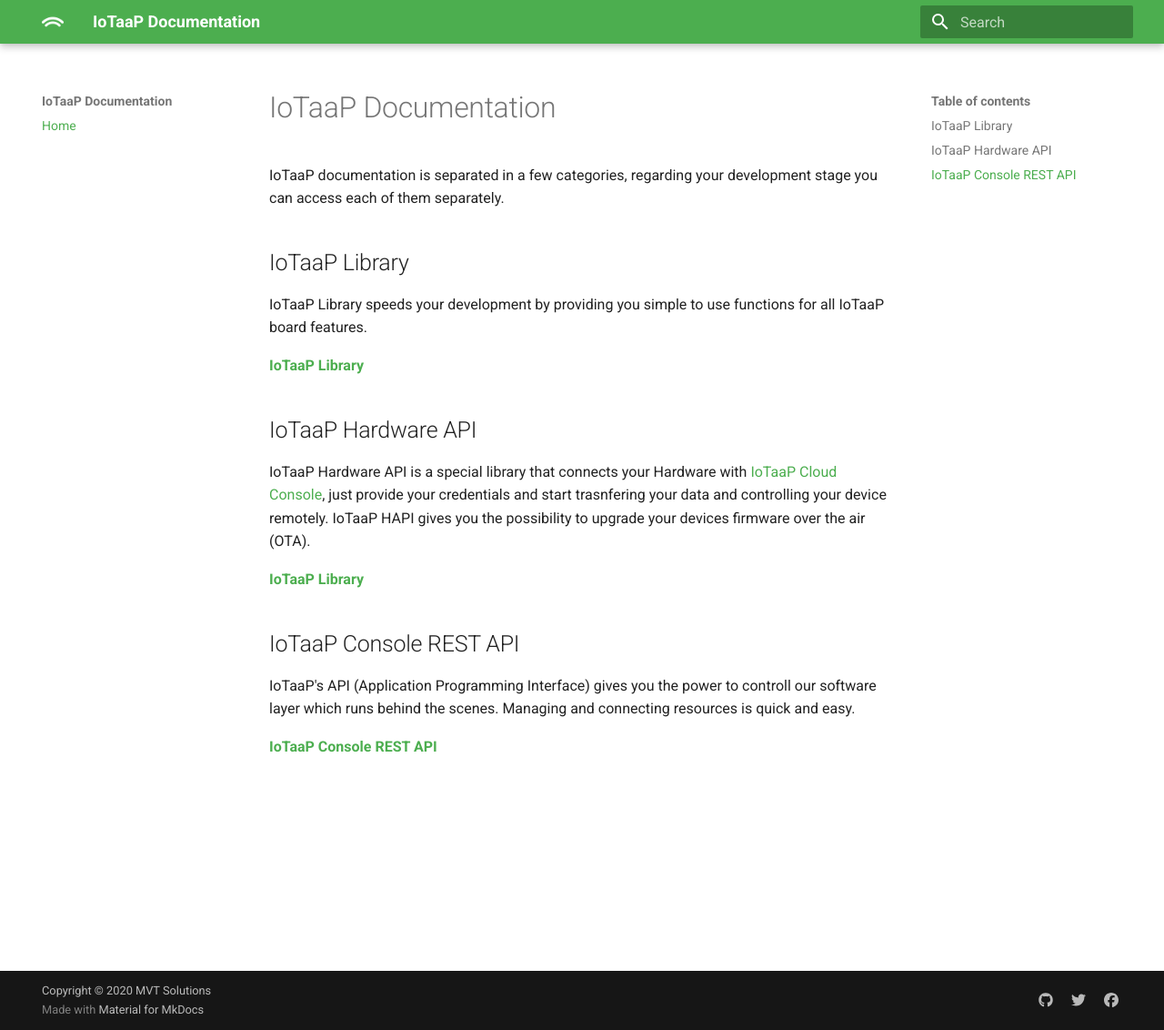
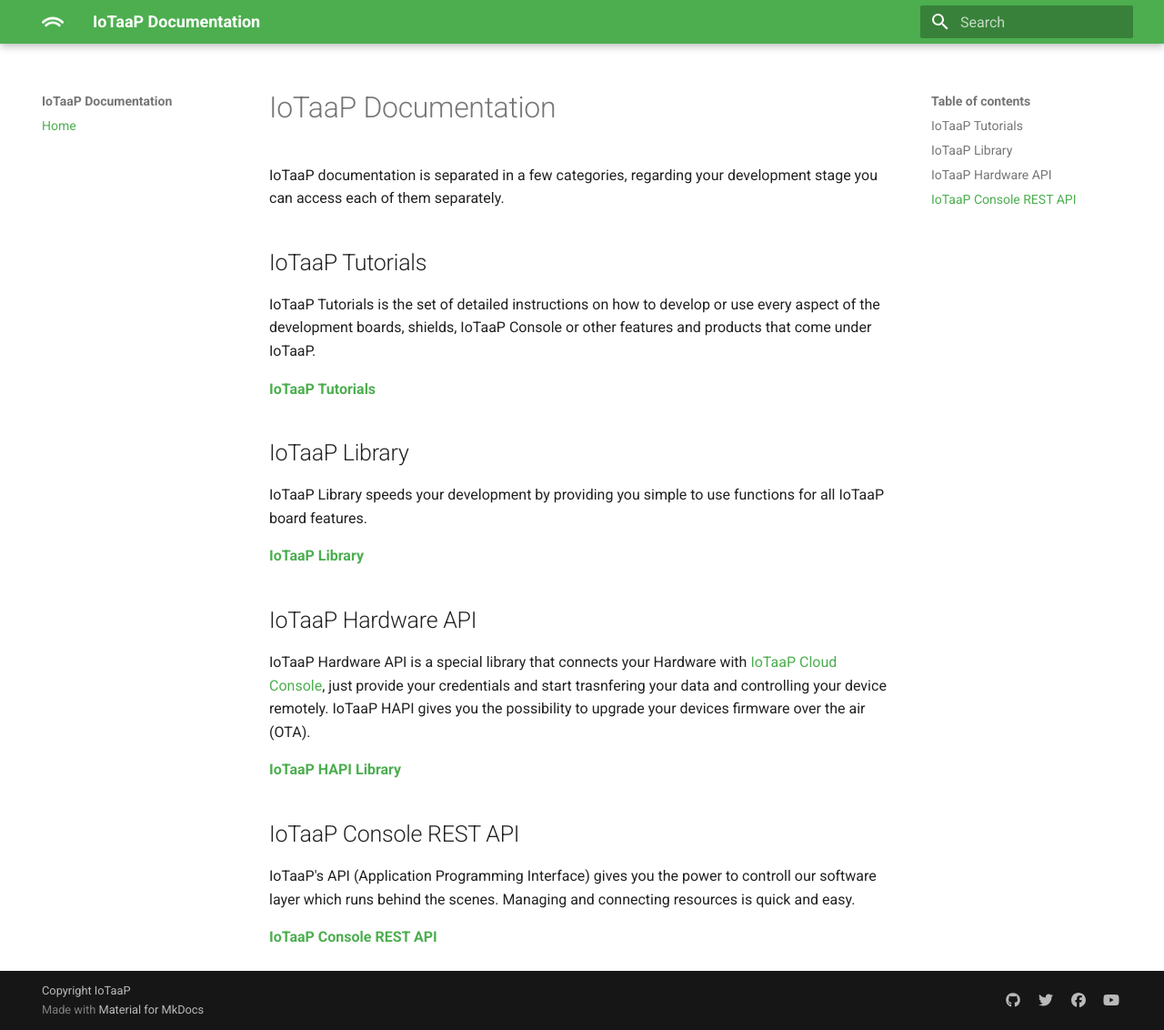
Before and after one commit to iotaap/docs-root, an MkDocs documentation site: the page built from docs/index.md, in a window 1280 px wide and 1132 px high. Shown: the whole window at 91% size. Built offline with MkDocs 1.6.1 and Material for MkDocs 9.7.7, drawn with Linux system fonts in a browser that asks for light colours.

Commit message:
Updated index and socials

```diff
--- a/docs/index.md
+++ b/docs/index.md
@@ -1,6 +1,13 @@
 # IoTaaP Documentation
 
 IoTaaP documentation is separated in a few categories, regarding your development stage you can access each of them separately.
+
+## IoTaaP Tutorials
+
+IoTaaP Tutorials is the set of detailed instructions on how to develop or use every aspect of the development boards, shields,
+IoTaaP Console or other features and products that come under IoTaaP.
+
+[**IoTaaP Tutorials**](https://docs.iotaap.io/iotaap-tutorials/)
 
 ## IoTaaP Library
 
@@ -13,7 +20,7 @@ IoTaaP Library speeds your development by providing you simple to use functions
 IoTaaP Hardware API is a special library that connects your Hardware with [IoTaaP Cloud Console](https://console.iotaap.io), just provide your credentials
 and start trasnfering your data and controlling your device remotely. IoTaaP HAPI gives you the possibility to upgrade your devices firmware over the air (OTA).
 
-[**IoTaaP Library**](https://docs.iotaap.io/iotaap-hapi/)
+[**IoTaaP HAPI Library**](https://docs.iotaap.io/iotaap-hapi/)
 
 ## IoTaaP Console REST API
 
--- a/mkdocs.yml
+++ b/mkdocs.yml
@@ -5,7 +5,7 @@ nav:
   - Home: index.md
 
 # Copyright
-copyright: 'Copyright &copy; 2020 MVT Solutions'
+copyright: 'Copyright IoTaaP'
 
 theme:
     name: material
@@ -39,8 +39,10 @@ markdown_extensions:
 extra:
   social:
     - type: 'github'
-      link: 'https://github.com/mvtsolutions'
+      link: 'https://github.com/iotaap'
     - type: 'twitter'
-      link: 'https://twitter.com/mvt__solutions'
+      link: 'https://twitter.com/iotaap'
     - type: 'facebook'
-      link: 'https://www.facebook.com/mvtsolutionscompany'
+      link: 'https://www.facebook.com/iotaap'
+    - type: 'youtube'
+      link: 'https://www.youtube.com/channel/UCC9hU3ndh6bh-LbW3YjI98g'
```
